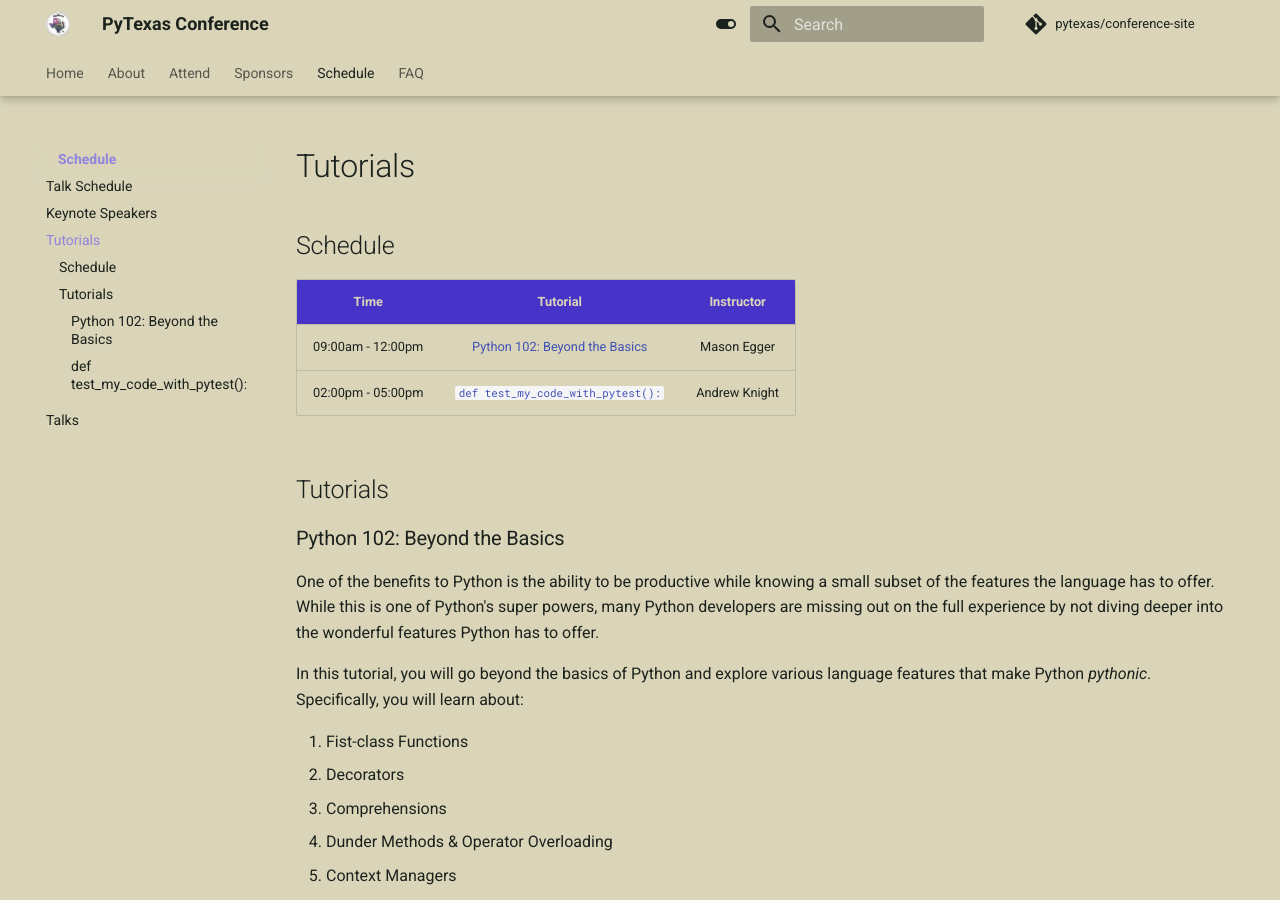
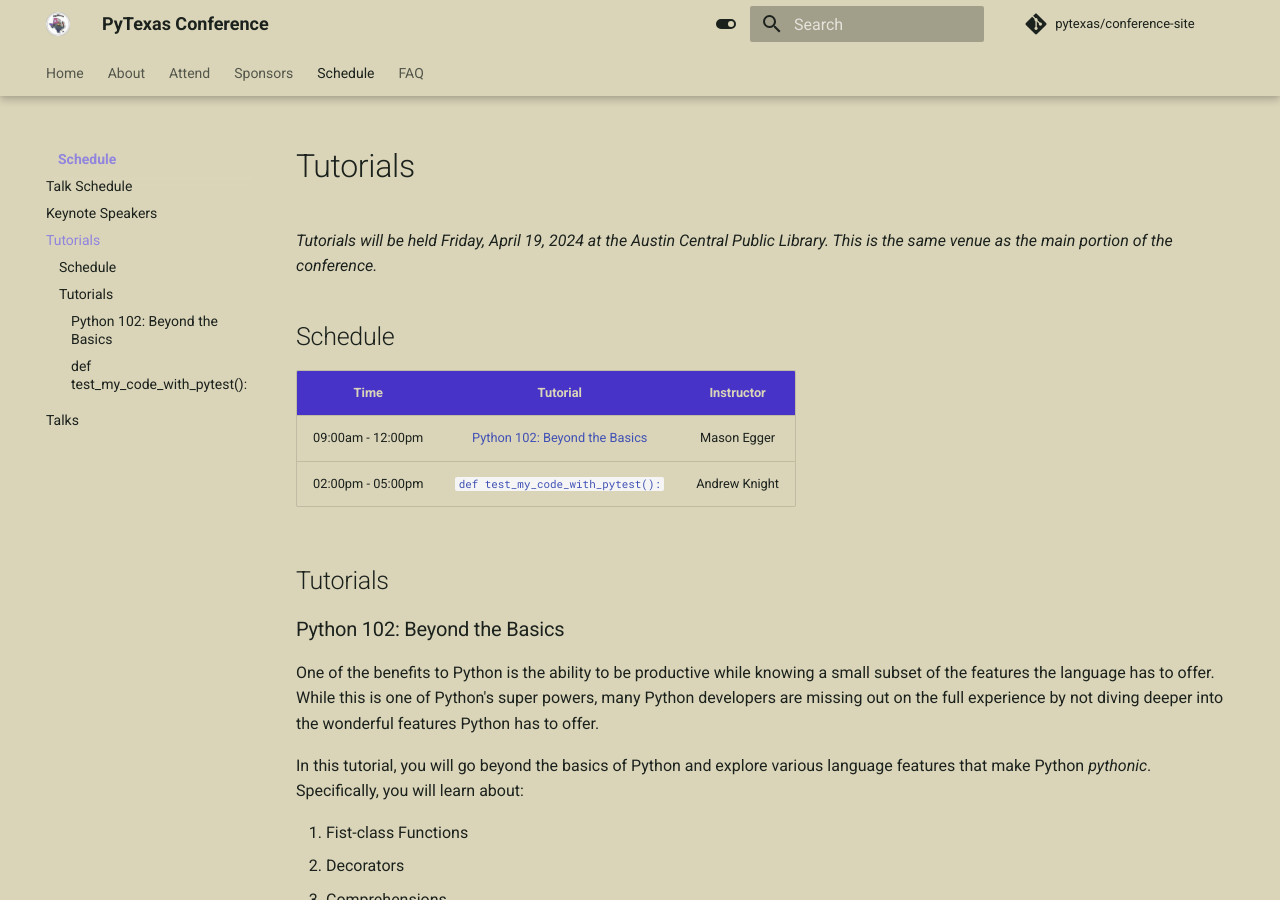
Before and after one commit to pytexas/2024, an MkDocs documentation site: the page built from docs/schedule/tutorials.md, in a window 1280 px wide and 900 px high. Built offline with MkDocs 1.6.1 and Material for MkDocs 9.7.7, drawn with Linux system fonts in a browser that asks for light colours; comment, search, counter and statistics services are not loaded.

Commit message:
Adding when the tutorials are

```diff
--- a/docs/schedule/tutorials.md
+++ b/docs/schedule/tutorials.md
@@ -3,6 +3,8 @@ title: Tutorials
 description: Tutorials will be held April 19, 2024. Topics include intermediate Python and testing with pytest.
 ---
 # Tutorials
+
+_Tutorials will be held Friday, April 19, 2024 at the Austin Central Public Library. This is the same venue as the main portion of the conference._
 
 ## Schedule
 
```
